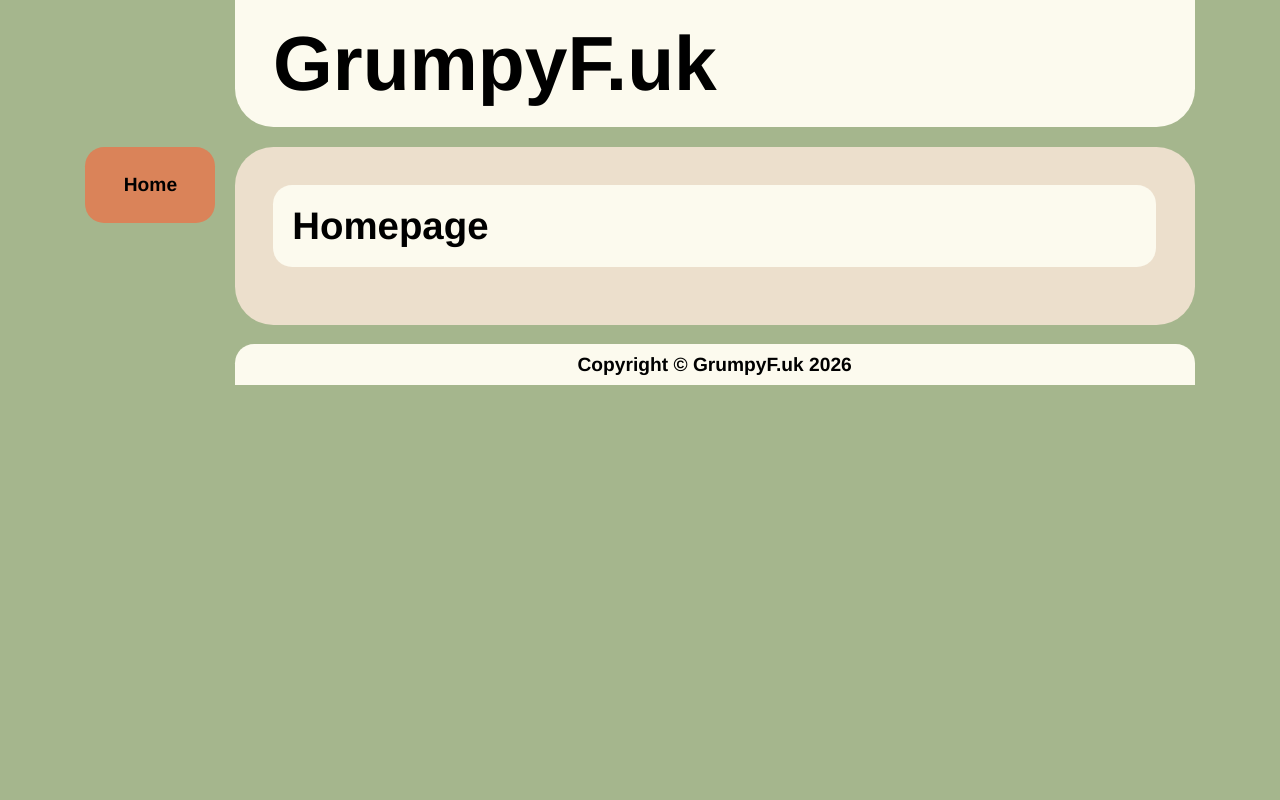
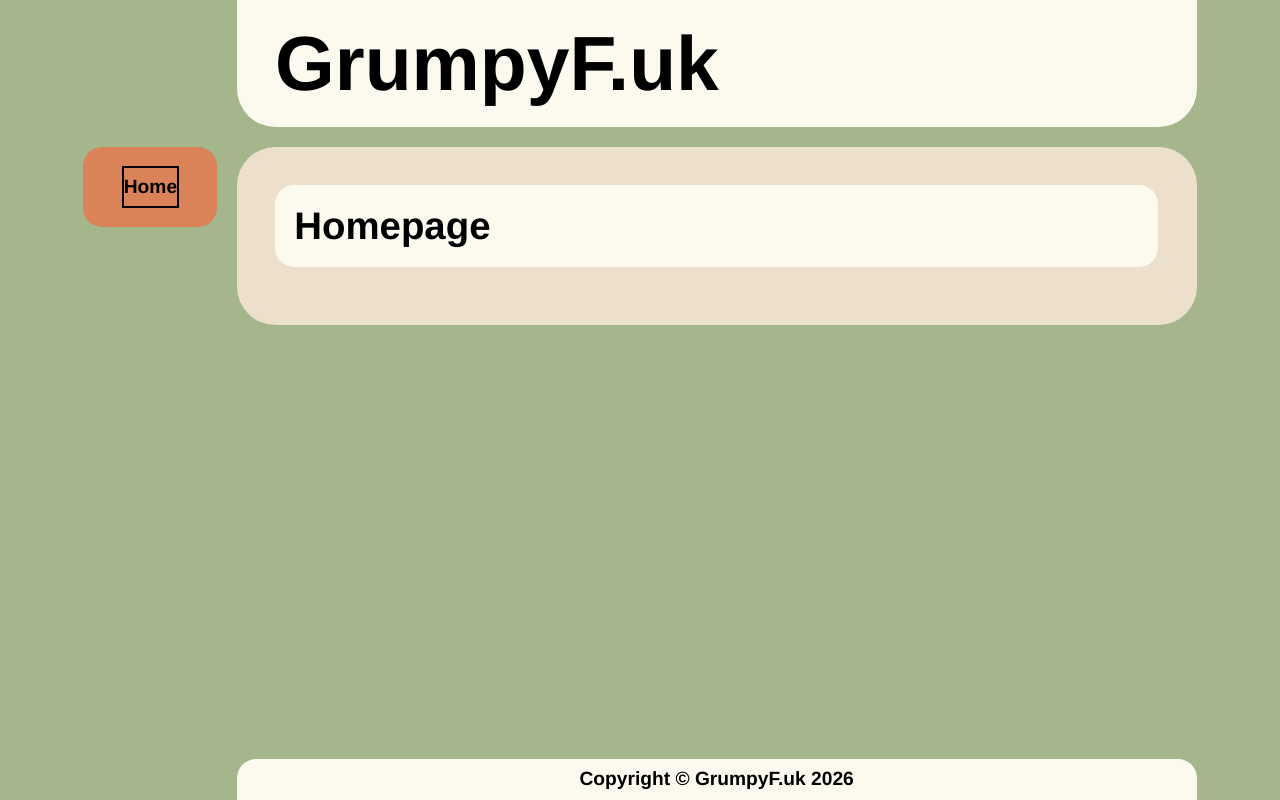
Before and after one commit to Anski-D/grumpyfuk, a Django app: page /blog/ in a window 1280 px wide. Run offline with Django 5.2, Linux system fonts and the light colour scheme; data that the repository does not hold is empty; some libraries are stand-ins or nearby versions.

Commit message:
More subtle touches to the styling, then proceed with styling the main nav as buttons

```diff
--- a/blog/static/blog/styles.css
+++ b/blog/static/blog/styles.css
@@ -27,17 +27,10 @@
 /* MAIN STRUCTURE */
 #container {
     margin: 0 auto;
-    display: grid;
+    min-height: 100vh;
+    display: flex;
+    flex-direction: column;
     gap: 1em;
-    grid-template-columns: 1fr;
-    grid-template-areas:
-        "header"
-        "nav"
-        "main"
-        "footer";
-    @media (min-width: 800px) {
-        width: 800px;
-    }
 }
 #page-header {
     background: var(--color-beige);
@@ -46,6 +39,7 @@
 #page-footer {
     background: var(--color-beige);
     grid-area: footer;
+    margin-top: auto;
 }
 nav {
     height: min-content;
@@ -68,6 +62,9 @@
     padding-bottom: 0.5em;
 }
 @media (min-width: 800px) {
+    #container{
+        width: 800px;
+    }
     main {
         padding: 2rem;
     }
@@ -75,12 +72,15 @@
 @media (min-width: calc(800px/0.75)) {
     #container {
         width: 100%;
+        display: grid;
         grid-template-columns: auto 75%;
+        grid-template-rows: min-content;
         grid-template-areas:
             ". header"
             "nav main"
             ". footer";
         justify-content: center;
+        align-items: start;
     }
     nav {
         padding-top: 1em;
@@ -129,31 +129,41 @@
     font-weight: bold;
     margin: 0;
     padding: 0;
+    display: flex;
+    flex-direction: row;
     & > li {
-        display: inline;
         line-height: 2em;
+        border: 2px solid black;
     }
 }
 nav menu li a {
     color: black;
 }
 @media (min-width: calc(800px/0.75)) {
-    nav menu > li {
-        display: block;
+    nav menu {
+        flex-direction: column;
     }
 }
 
 /* LIST PAGE CONTENT */
 #post-previews {
-    display: grid;
-    grid-template-columns: repeat(auto-fill, minmax(20em, 1fr));
+    display: flex;
+    flex-direction: column;
     gap: 1em;
     margin-top: 1em;
+    @media (min-width: 800px) {
+        display: grid;
+        grid-template-columns: repeat(auto-fill, minmax(20em, 1fr));
+        grid-auto-rows: 1fr;
+    }
 }
 #post-previews > article {
     background: var(--color-beige);
     padding-right: 1em;
     padding-left: 1em;
+    &:hover {
+        outline: 0.5em solid var(--color-sage);
+    }
 }
 
 /* POST PAGE CONTENT */
@@ -216,3 +226,27 @@
 h4 {
     font-size: 1.2rem;
 }
+
+/* POST IMAGES */
+#post img, #post img + em {
+    display: block;
+    margin: auto;
+    font-size: 0.8em;
+    text-align: center;
+    max-width: min(100%, 1000px);
+    height: auto;
+}
+
+/* CODE */
+code {
+    background: black;
+    color: var(--color-beige);
+    font-size: 0.8em;
+}
+pre code {
+    width: 100%;
+    display: inline-block;
+    overflow: auto;
+    padding: 1em;
+    box-sizing: border-box;
+}
```
